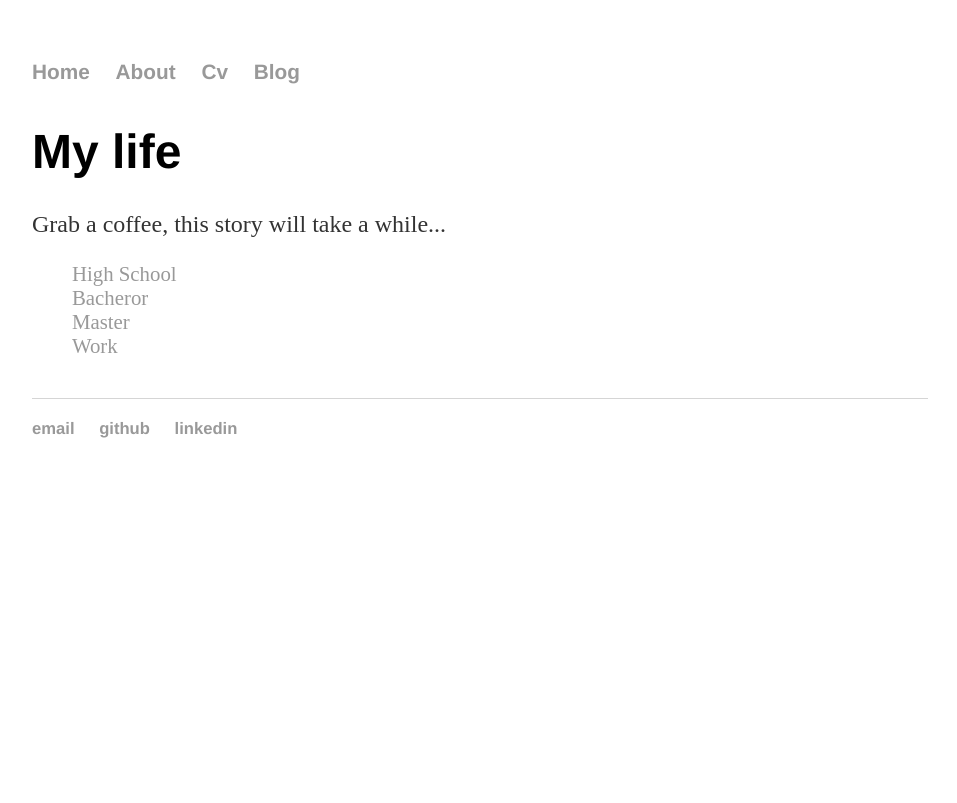
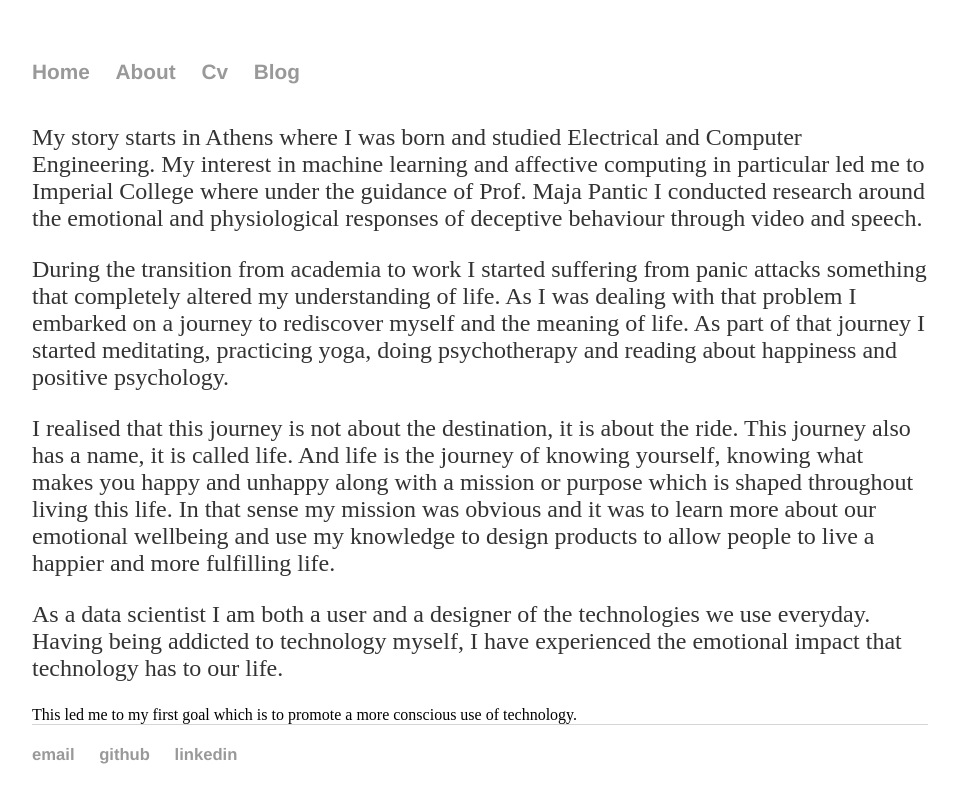
Before and after one commit to nsorros/nsorros.github.io, a Jekyll site: the page built from about/index.html, in a window 1280 px wide. Shown: the top 803 px of the page, without its empty margins (160-1117 px from the left). Built offline with Jekyll 4.4.1, drawn with Linux system fonts in a browser that asks for light colours.

Commit message:
Update index.html

```diff
--- a/about/index.html
+++ b/about/index.html
@@ -2,11 +2,28 @@
 layout: default
 title: My life
 ---
-<h1>{{ page.title }}</h1>
-<p>Grab a coffee, this story will take a while...</p>
-<ul>
-	<li><a href="/about/highschool">High School</a></li>
-	<li><a href="/about/bachelor">Bacheror</a></li>
-	<li><a href="/about/master">Master</a></li>
-	<li><a href="/about/work">Work</a></li>
-</ul>
+<p>
+	My story starts in Athens where I was born and studied Electrical and Computer Engineering.
+	My interest in machine learning and affective computing in particular led me to Imperial College
+	where under the guidance of Prof. Maja Pantic I conducted research around the emotional and physiological responses
+	of deceptive behaviour through video and speech.
+</p>
+
+<p>
+	During the transition from academia to work I started suffering from panic attacks something that completely altered my understanding of life.
+	As I was dealing with that problem I embarked on a journey to rediscover myself and the meaning of life.
+	As part of that journey I started meditating, practicing yoga, doing psychotherapy and reading about happiness and positive psychology.
+</p>
+
+<p>
+	I realised that this journey is not about the destination, it is about the ride.
+	This journey also has a name, it is called life. And life is the journey of knowing yourself,
+	knowing what makes you happy and unhappy along with a mission or purpose which is shaped throughout living this life.
+	In that sense my mission was obvious and it was to learn more about our emotional wellbeing and use my knowledge to design products to allow people to live a happier and more fulfilling life.
+</p>
+
+<p>
+	As a data scientist I am both a user and a designer of the technologies we use everyday.
+	Having being addicted to technology myself, I have experienced the emotional impact that technology has to our life.
+</p>
+This led me to my first goal which is to promote a more conscious use of technology.
```
